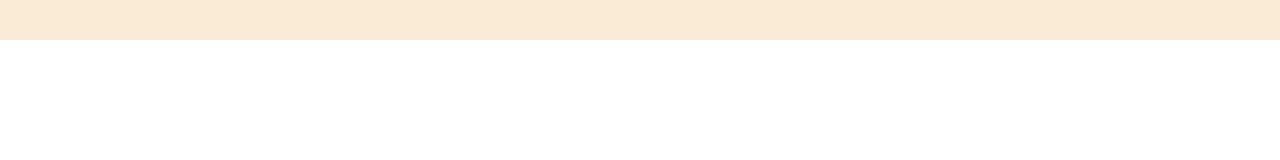
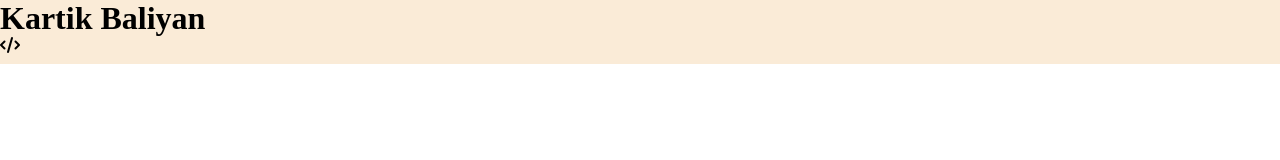
Before and after one commit to baliyankartik/baliyankartik.github.io, a plain HTML site: page index.html in a window 1280 px wide. Drawn offline with Linux system fonts and the light colour scheme.

Commit message:
add icon

```diff
--- a/index.html
+++ b/index.html
@@ -1,4 +1,9 @@
 <link rel="stylesheet" href="style.css">
+<link rel="stylesheet" href="https://cdnjs.cloudflare.com/ajax/libs/font-awesome/6.5.1/css/all.min.css">
 <div class="header">
 
+    <h1>Kartik Baliyan</h1>
+    <div class="iconhead">
+        <i class="fa-solid fa-code"></i>
+    </div>
 </div>
--- a/style.css
+++ b/style.css
@@ -2,7 +2,9 @@
     margin: 0; padding: 0;
 }
 .header{
-    width: 100%;
-    height: 5vh;
-    background-color: antiquewhite;
+    width: 100%; height: 8vh; background-color: antiquewhite;
 }
+
+.haeder h1{
+    padding: 2% 5%;
+}
```
